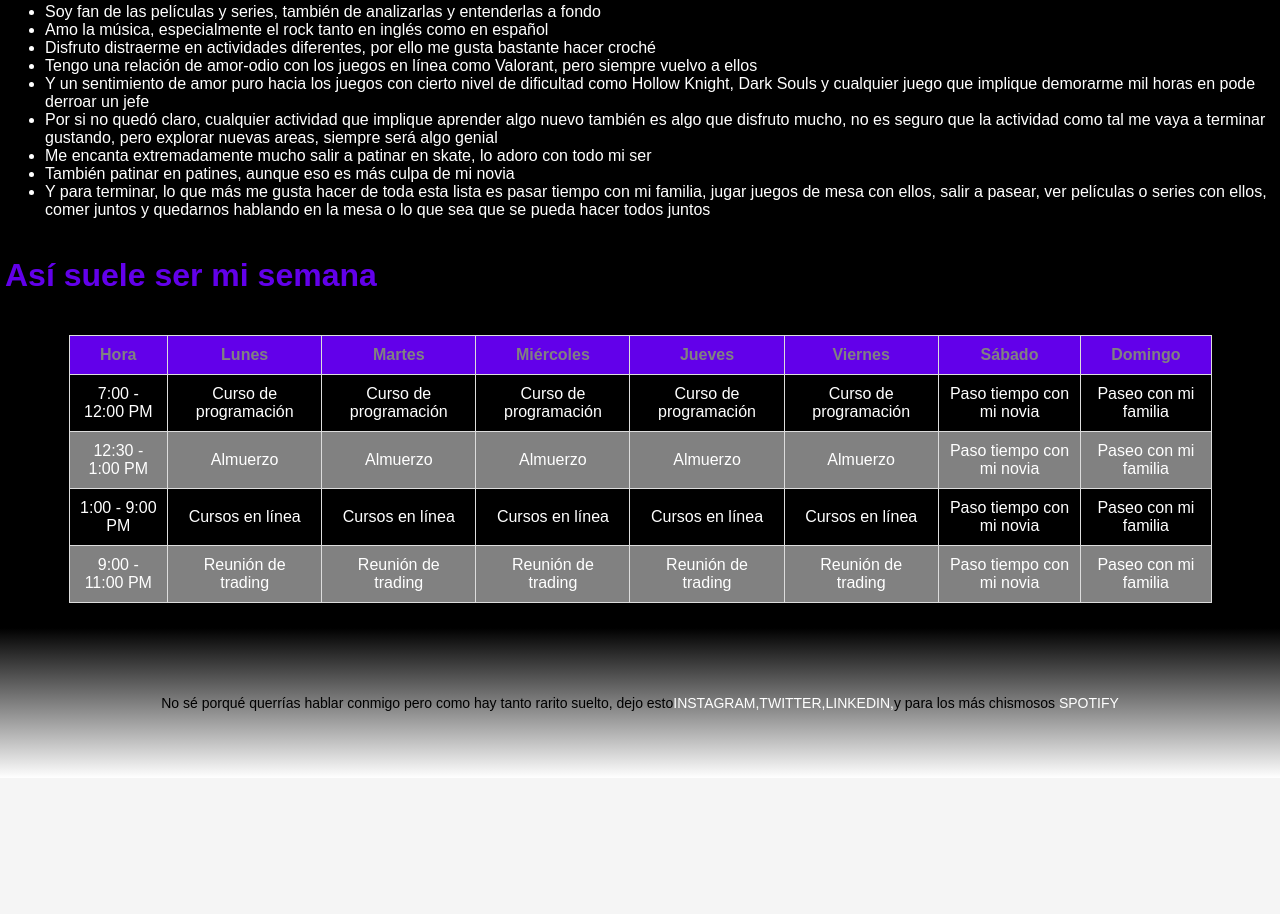
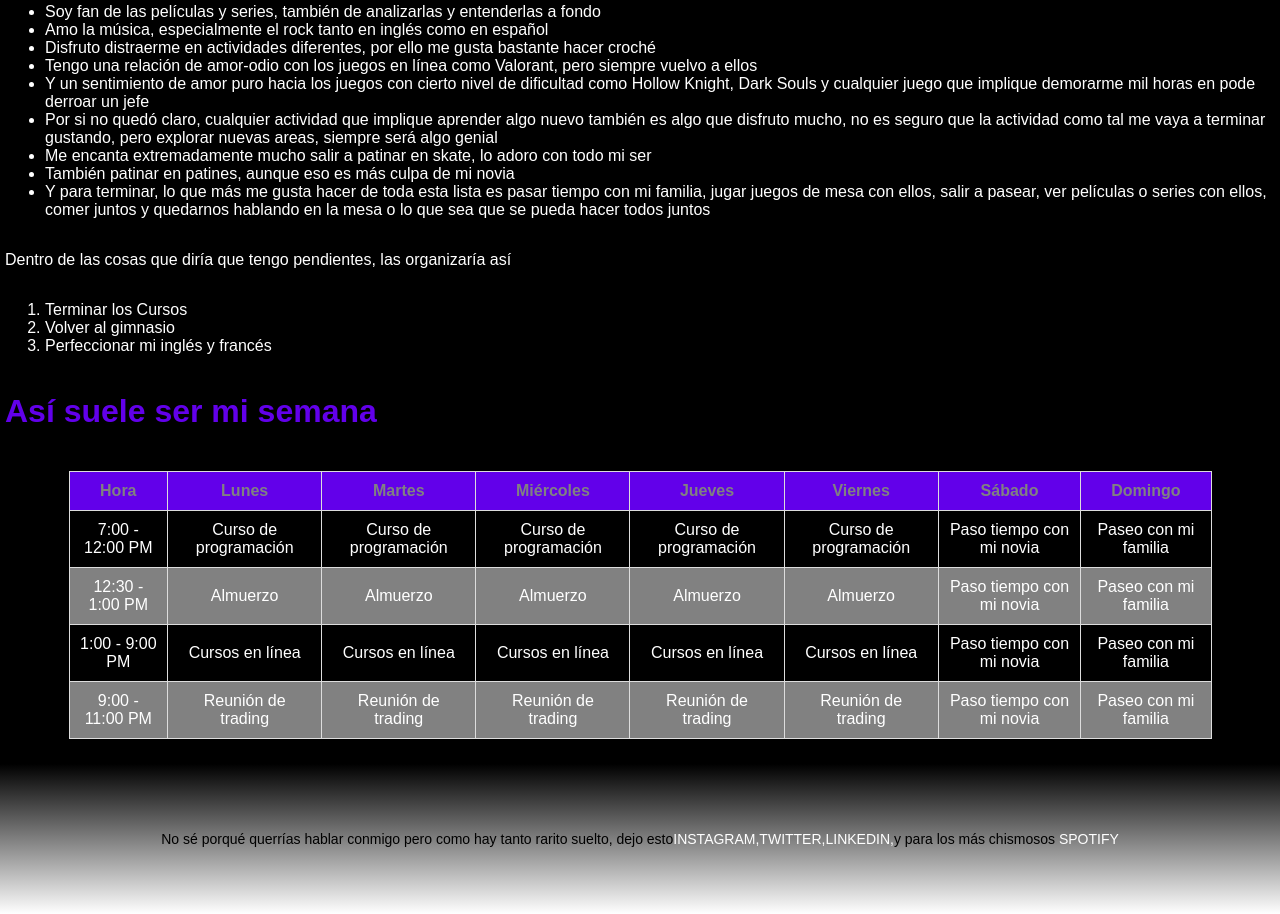
Before and after one commit to Juli-dt/About_me, a plain HTML site: page index.html in a window 1280 px wide. Shown: the part 796-1710 px from the top of the page. Before the commit the page ends 1574 px from the top, so only its background shows below. Drawn offline with Linux system fonts and the light colour scheme.

Commit message:
Añadí un ol que olvidé

```diff
--- a/index.html
+++ b/index.html
@@ -58,7 +58,12 @@
       <li> También patinar en patines, aunque eso es más culpa de mi novia</li>
       <li> Y para terminar, lo que más me gusta hacer de toda esta lista es pasar tiempo con mi familia, jugar juegos de mesa con ellos, salir a pasear, ver películas o series con ellos, comer juntos y quedarnos hablando en la mesa o lo que sea que se pueda hacer todos juntos </li>
     </ul>
-
+     <p> Dentro de las cosas que diría que tengo pendientes, las organizaría así</p>
+     <ol>
+      <li> Terminar los Cursos</li>
+      <li> Volver al gimnasio</li>
+      <li> Perfeccionar mi inglés y francés</li>
+     </ol>
     <h1> Así suele ser mi semana</h1>
     <table>
       <thead>
```
